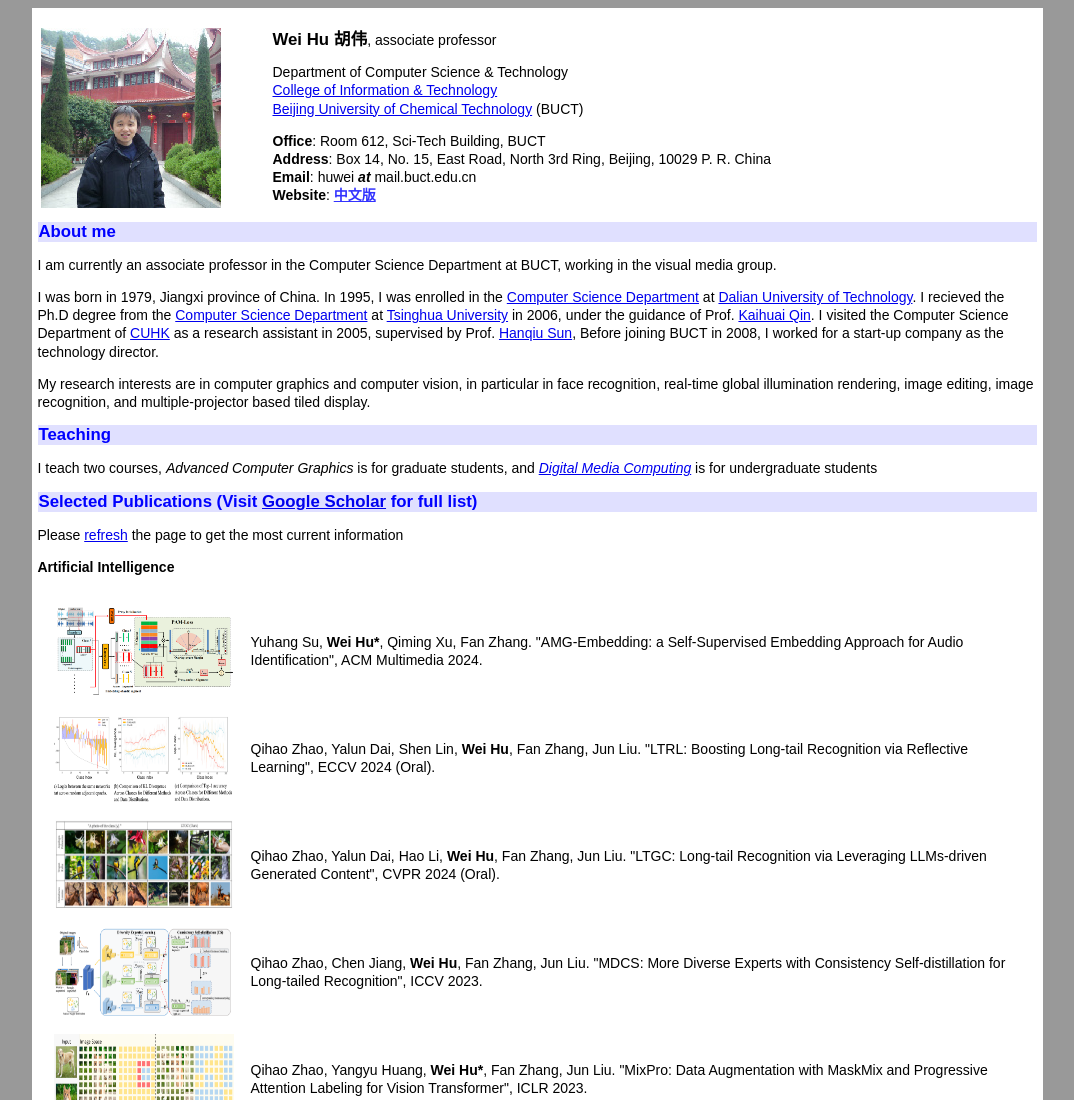
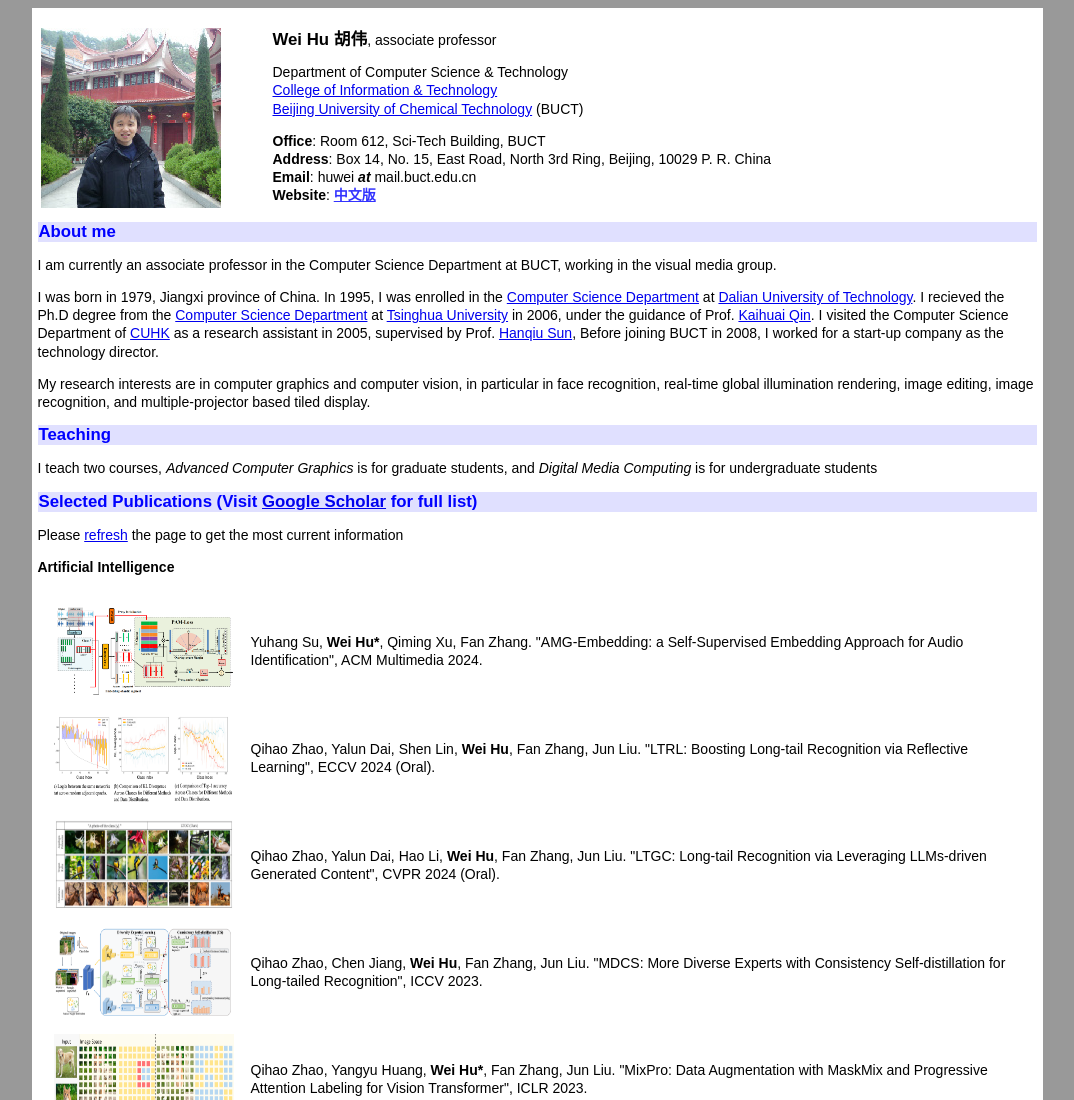
Before and after one commit to thuhuwei/weihu, a plain HTML site: page index.html in a window 1280 px wide. Shown: the top 1100 px of the page, without its empty margins (103-1177 px from the left). Drawn offline with Linux system fonts and the light colour scheme.

Commit message:
disable teaching url

```diff
--- a/index.html
+++ b/index.html
@@ -59,7 +59,7 @@
           <td><span class="STYLE3">Teaching</span></td>
         </tr>
       </table>
-      <p>I teach two courses, <em>Advanced Computer Graphics</em> is for graduate students, and <em><a href="course/visualmedia/index.html">Digital Media Computing</a></em> is for undergraduate students</p>
+      <p>I teach two courses, <em>Advanced Computer Graphics</em> is for graduate students, and <em>Digital Media Computing</em> is for undergraduate students</p>
       <table width="999" border="0" cellspacing="0" bgcolor="#E0E0FF">
         <tr>
           <td><span class="STYLE3">Selected Publications (Visit <a href="http://scholar.google.com/citations?user=ACJickwAAAAJ">Google Scholar</a> for full list)</span></td>
```
Also changed, not shown: index_cn.html (+1 -1 lines).
